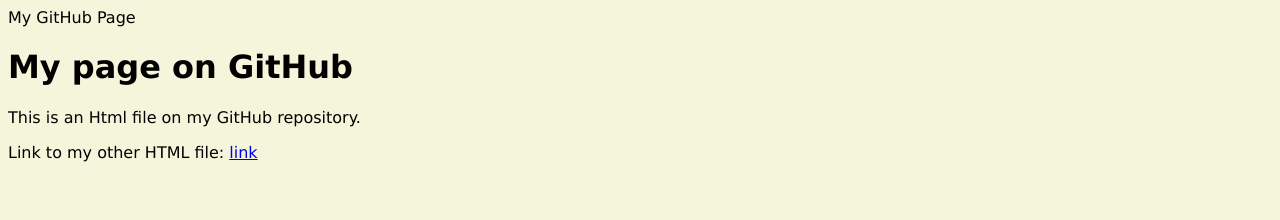
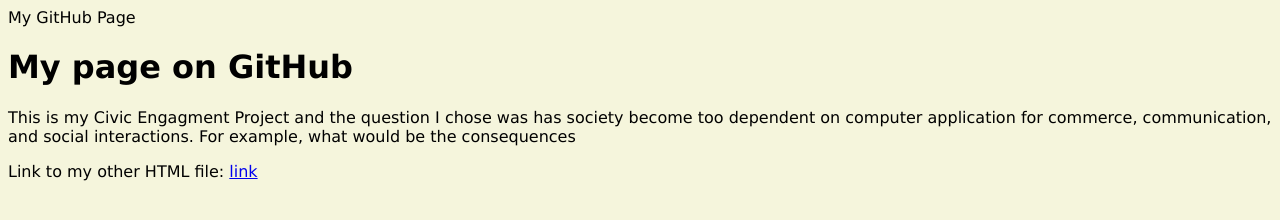
Before and after one commit to mhogan-pvcc/mhogan-pvcc.github.io, a plain HTML site: page index.html in a window 1280 px wide. Drawn offline with Linux system fonts and the light colour scheme.

Commit message:
Update index.html

```diff
--- a/index.html
+++ b/index.html
@@ -8,7 +8,7 @@
 
   <body>
     <h1>My page on GitHub</h1>
-    <p> This is an Html file on my GitHub repository.</p>
+    <p> This is my Civic Engagment Project and the question I chose was has society become too dependent on computer application for commerce, communication, and social interactions. For example, what would be the consequences  </p>
     <p> Link to my other HTML file: <a href="attendance activity.html">link</a></p>
   </body>
 </html>
```
